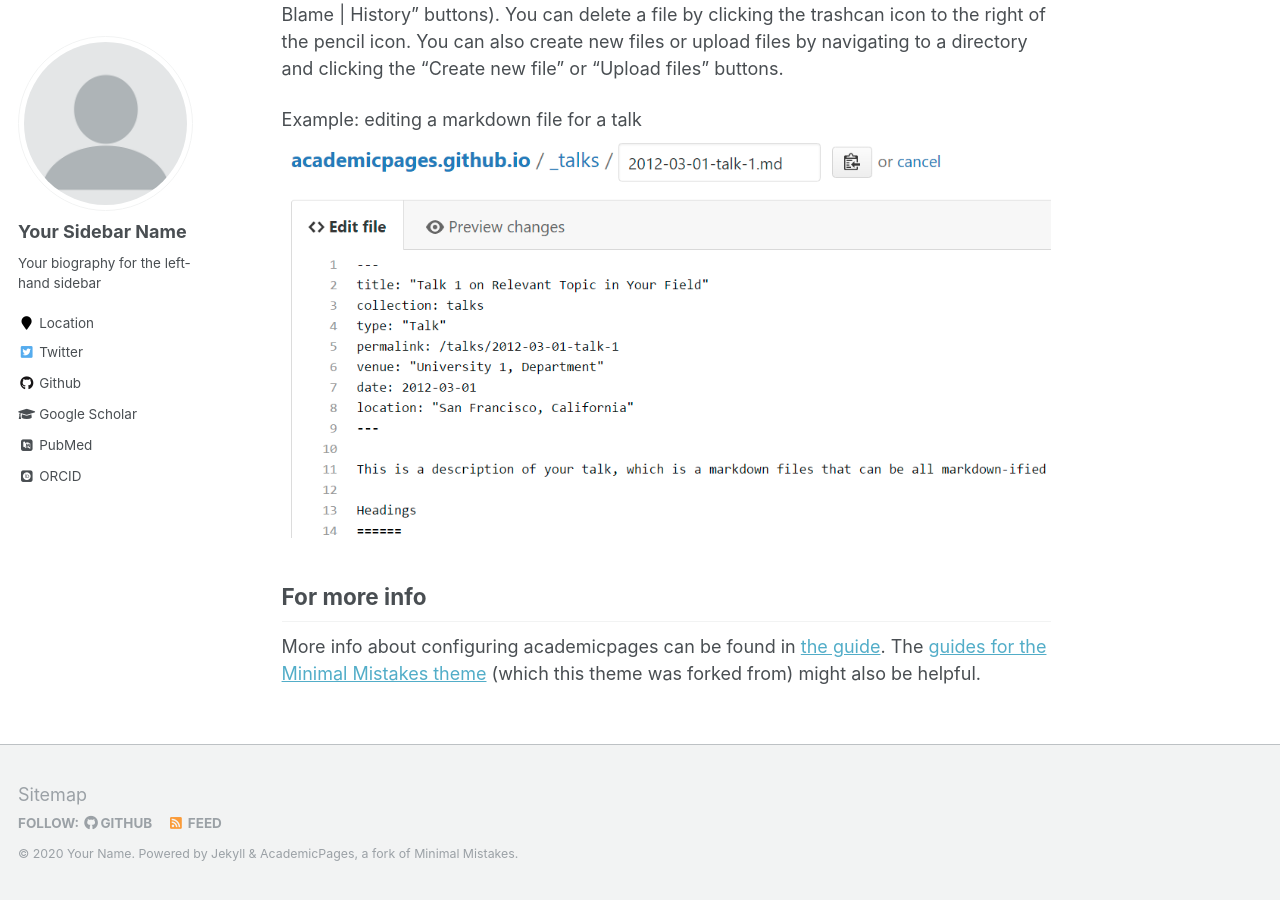
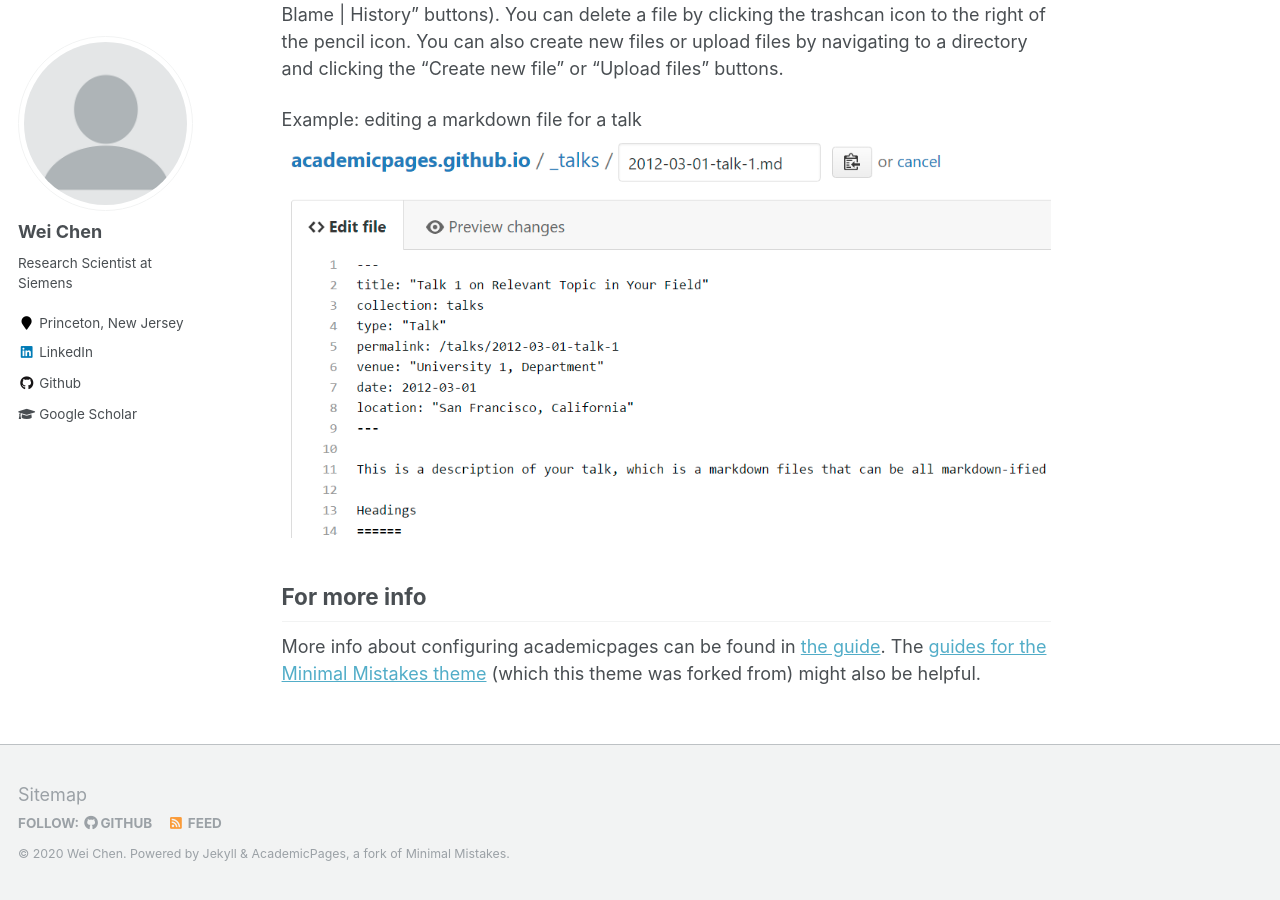
Before and after one commit to wchen459/wchen459.github.io, a Jekyll site: the page built from _pages/about.md, in a window 1280 px wide and 900 px high, scrolled down 2463 px. Built offline with Jekyll 4.4.1, drawn with Linux system fonts in a browser that asks for light colours; some web fonts are replaced; some of the changed text lies outside the part shown.

Commit message:
Update _config.yml

```diff
--- a/_config.yml
+++ b/_config.yml
@@ -7,13 +7,13 @@
 
 # Site Settings
 locale                   : "en-US"
-title                    : "Your Name / Site Title"
+title                    : "Wei Chen"
 title_separator          : "-"
-name                     : &name "Your Name"
-description              : &description "personal description"
-url                      : https://academicpages.github.io # the base hostname & protocol for your site e.g. "https://mmistakes.github.io"
+name                     : &name "Wei Chen"
+description              : &description "Research Scientist at Siemens"
+url                      : https://wchen459.github.io # the base hostname & protocol for your site e.g. "https://mmistakes.github.io"
 baseurl                  : "" # the subpath of your site, e.g. "/blog"
-repository               : "academicpages/academicpages.github.io"
+repository               : "wchen459.github.io"
 teaser                   :  # filename of teaser fallback teaser image placed in /images/, .e.g. "500x300.png"
 breadcrumbs              : false # true, false (default)
 words_per_minute         : 160
@@ -80,13 +80,13 @@ analytics:
 
 # Site Author
 author:
-  name             : "Your Sidebar Name"
+  name             : "Wei Chen"
   avatar           : "profile.png"
-  bio              : "Your biography for the left-hand sidebar"
-  location         : "Location"
+  bio              : "Research Scientist at Siemens"
+  location         : "Princeton, New Jersey"
   employer         :
-  pubmed           : "https://www.ncbi.nlm.nih.gov/pubmed/?term=john+snow"
-  googlescholar    : "http://yourfullgooglescholarurl.com"
+  pubmed           : #"https://www.ncbi.nlm.nih.gov/pubmed/?term=john+snow"
+  googlescholar    : "https://scholar.google.com/citations?user=UlTyOWMAAAAJ&hl=en"
   email            :
   researchgate     :  # example: "https://www.researchgate.net/profile/yourprofile"
   uri              :
@@ -96,20 +96,20 @@ author:
   flickr           :
   facebook         :
   foursquare       :
-  github           : "academicpages"
+  github           : "wchen459"
   google_plus      :
   keybase          :
   instagram        :
   impactstory      : #"https://profiles.impactstory.org/u/xxxx-xxxx-xxxx-xxxx"
   lastfm           :
-  linkedin         :
-  orcid            : "http://orcid.org/yourorcidurl"
+  linkedin         : "https://www.linkedin.com/in/wei-chen-467abb86/"
+  orcid            : #"http://orcid.org/yourorcidurl"
   pinterest        :
   soundcloud       :
   stackoverflow    : # http://stackoverflow.com/users/123456/username
   steam            :
   tumblr           :
-  twitter          : "replacethistwitterhandle"
+  twitter          : #"replacethistwitterhandle"
   vine             :
   weibo            :
   xing             :
```
